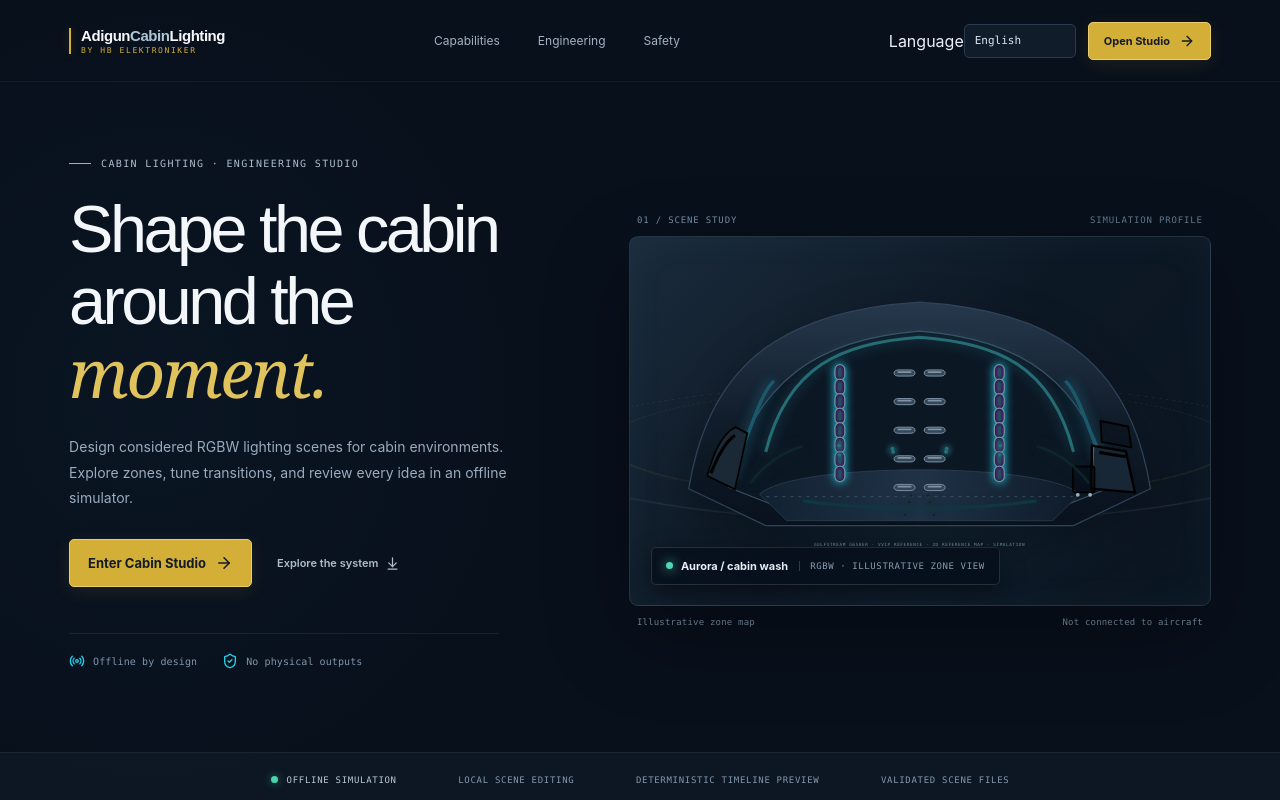
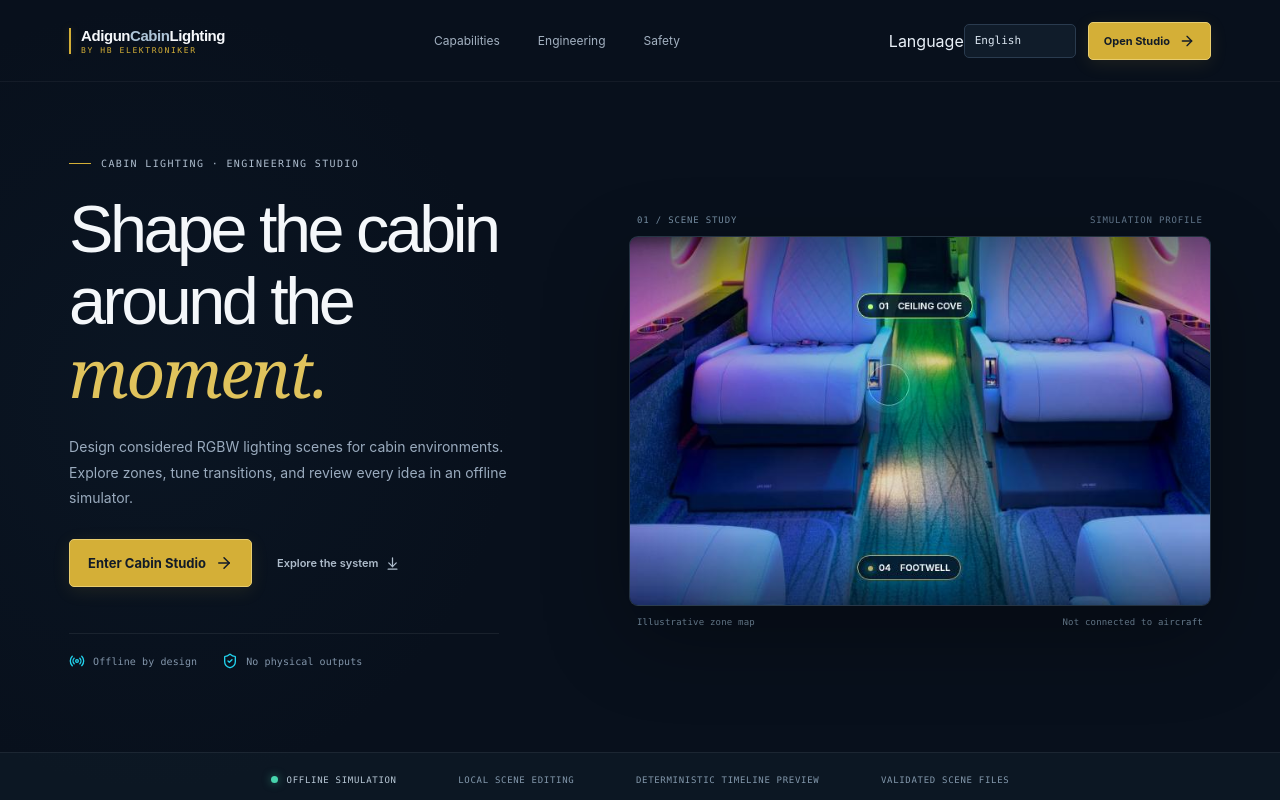
Before and after one commit to HephzibahBehulahHQ/AdigunCabinLighting, a React (Vite) app: page / in a window 1280 px wide. Shown: the top 800 px of the page. Built offline with nearby package versions, Linux system fonts and the light colour scheme.

Commit message:
feat: use VVIP cabin reference in 2D and landing visuals

```diff
--- a/src/App.tsx
+++ b/src/App.tsx
@@ -19,6 +19,7 @@ import { CABIN_GUIDED_TOUR, CABIN_WELCOME_ANNOUNCEMENT, getMoodInstrumentLabel,
 import { cabinAudioAssetKey, deleteCabinAudioAsset, readCabinAudioAsset, saveCabinAudioAsset, type StoredCabinAudioAsset } from './audio-asset-store';
 import { readAppLocale, saveAppLocale, studioText, type AppLocale, type StudioCopyKey } from './studio-localization';
 import { AIRCRAFT_DIMENSION_PROFILES, AIRLINE_MESH_PROFILES, DEFAULT_CABIN_MESH_ID, getCabinMeshProfile } from './aircraft-assets';
+import cabinReferenceImage from './assets/vvip-cabin-reference.jpg';
 
 const STORAGE_KEY = 'adigun-cabin-studio:v1';
 const PROJECT_INDEX_KEY = 'adigun-cabin-projects:v1';
@@ -76,10 +77,35 @@ function cabinGlows(zones: ZoneState[]) {
   return Object.fromEntries(zones.map((zone) => [zone.id, toHex({ ...composePreviewRGB(zone.rgbw), w: 0 })])) as Record<ZoneId, string>;
 }
 
-function CabinDrawing({ zones, selected, onSelect, compact = false, config = DEFAULT_CABIN_CONFIG }: {
-  zones: ZoneState[]; selected: ZoneId; onSelect?: (id: ZoneId) => void; compact?: boolean; config?: CabinConfig;
+function CabinReferenceView({ zones, selected, onSelect, compact, layoutId }: {
+  zones: ZoneState[]; selected: ZoneId; onSelect?: (id: ZoneId) => void; compact: boolean; layoutId: CabinLayoutId;
+}) {
+  const available = new Set(zones.map((zone) => zone.id));
+  const spots: { id: ZoneId; label: string; x: number; y: number; w: number; h: number }[] = [
+    { id: 'windows', label: 'Cabin window 1 on left side', x: 18, y: 0, w: 300, h: 125 },
+    { id: 'windows', label: 'Cabin window 1 on right side', x: 967, y: 0, w: 300, h: 125 },
+    { id: 'ceiling_cove', label: ZONE_INFO.ceiling_cove.name, x: 553, y: 66, w: 138, h: 33 },
+    { id: 'left_sidewall', label: ZONE_INFO.left_sidewall.name, x: 117, y: 161, w: 149, h: 34 },
+    { id: 'right_sidewall', label: ZONE_INFO.right_sidewall.name, x: 1037, y: 203, w: 158, h: 35 },
+    { id: 'footwell', label: ZONE_INFO.footwell.name, x: 553, y: 380, w: 127, h: 35 },
+  ];
+  return <div className={`cabin-drawing cabin-reference-view ${compact ? 'compact' : ''}`} data-layout-id={layoutId} data-selected-zone={selected} role={compact ? undefined : 'group'} aria-label={compact ? undefined : 'Interactive VVIP cabin reference view'}>
+    <img src={cabinReferenceImage} alt={compact ? 'VVIP cabin reference with ceiling cove, sidewall and footwell lighting' : ''} draggable={false} />
+    {!compact && <svg viewBox="0 0 1285 443" role="group" aria-label="Cabin lighting zone selection overlay">
+      {spots.filter((spot) => available.has(spot.id)).map((spot, index) => <g key={`${spot.id}-${index}`} role="button" tabIndex={0} aria-label={spot.label} aria-pressed={selected === spot.id}
+        onClick={() => onSelect?.(spot.id)} onKeyDown={(event) => { if (event.key === 'Enter' || event.key === ' ') { event.preventDefault(); onSelect?.(spot.id); } }}>
+        <title>{spot.label} · select to edit</title>
+        <rect className={selected === spot.id ? 'reference-zone-selected' : 'reference-zone-target'} x={spot.x} y={spot.y} width={spot.w} height={spot.h} rx="16" />
+      </g>)}
+    </svg>}
+  </div>;
+}
+
+function CabinDrawing({ zones, selected, onSelect, compact = false, config = DEFAULT_CABIN_CONFIG, referenceImage = true }: {
+  zones: ZoneState[]; selected: ZoneId; onSelect?: (id: ZoneId) => void; compact?: boolean; config?: CabinConfig; referenceImage?: boolean;
 }) {
   const glows = cabinGlows(zones);
+  if (referenceImage) return <CabinReferenceView zones={zones} selected={selected} onSelect={onSelect} compact={compact} layoutId={config.layoutId} />;
   const layout = CABIN_LAYOUTS[config.layoutId];
   const rowTemplates = 'seatPlan' in layout
     ? layout.seatPlan.flatMap((section) => Array.from({ length: section.rows }, () => section.groups))
--- a/src/styles.css
+++ b/src/styles.css
@@ -190,3 +190,5 @@
 .audio-cue-active button{flex:none;border:0;background:transparent;color:#f5b1ab;font-size:8px;cursor:pointer}
 
 .landing-language{display:flex;align-items:center}.landing-locale{appearance:none;max-width:112px;min-height:34px;padding:0 25px 0 10px;border:1px solid #2a3b4f;border-radius:5px;background:#101c2a;color:#dbe6f1;font:500 11px var(--mono);color-scheme:dark;cursor:pointer}.landing-locale:focus-visible{outline:2px solid var(--cyan);outline-offset:2px}.landing-nav .nav-cta{margin-left:12px}@media(max-width:680px){.landing-language{margin-left:auto}.landing-locale{max-width:90px;padding:0 20px 0 7px;font-size:9px}.landing-nav .nav-cta{margin-left:8px}}
+
+.cabin-reference-view{position:relative;width:100%;height:100%;min-height:0;overflow:hidden;background:#07111d}.cabin-reference-view img{display:block;width:100%;height:100%;object-fit:cover;object-position:center;user-select:none}.cabin-reference-view svg{position:absolute;inset:0;width:100%;height:100%;overflow:visible}.cabin-reference-view svg g{cursor:pointer;outline:none}.reference-zone-target{fill:transparent;stroke:transparent;stroke-width:2;pointer-events:all}.cabin-reference-view svg g:hover .reference-zone-target,.cabin-reference-view svg g:focus-visible .reference-zone-target{stroke:#22d3ee;fill:#22d3ee18}.reference-zone-selected{fill:#22d3ee18;stroke:#22d3ee;stroke-width:3;filter:drop-shadow(0 0 6px #22d3ee)}.hero-art .cabin-reference-view{position:absolute;inset:0}.hero-art .cabin-reference-view img{filter:drop-shadow(0 14px 20px #0005)}
```
Also changed, not shown: src/assets/vvip-cabin-reference.jpg (added).
